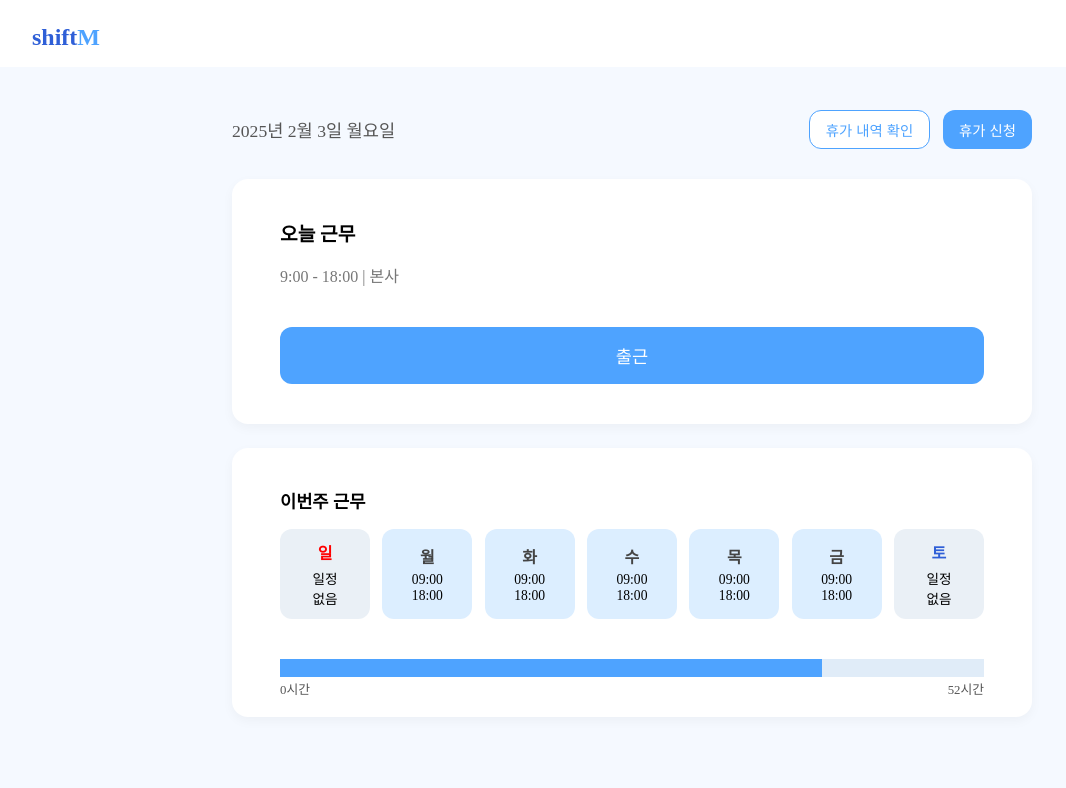
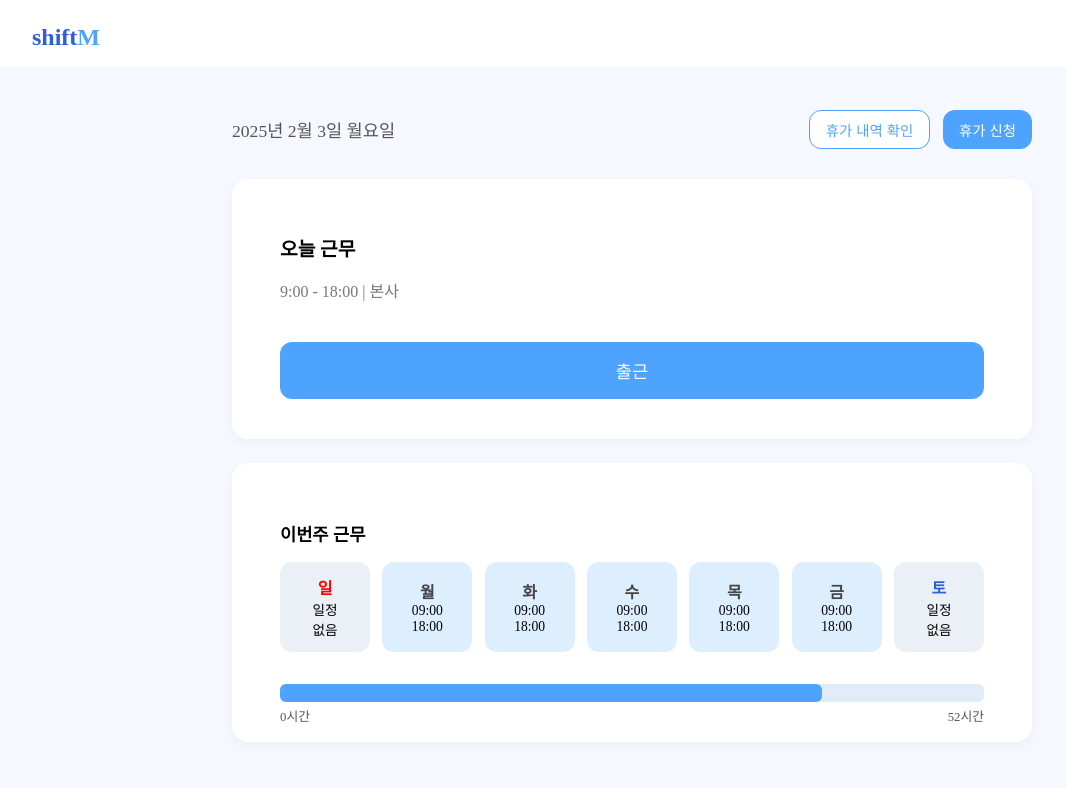
Before and after one commit to TEAMShiftM/ShiftM-WEB, a React (Vite) app: page /shifts in a window 1280 px wide. Shown: the top 788 px of the page, without its empty margins (8-1074 px from the left). Built offline with nearby package versions, Linux system fonts and the light colour scheme.

Commit message:
ui(#3): 이번주 근무 내역과 근무 시간 막대 컴포넌트 분리

```diff
--- /dev/null
+++ b/src/components/WeeklyProgressBar.jsx
@@ -0,0 +1,44 @@
+import React from "react";
+import styled from "styled-components";
+
+const WeeklyProgressBar = ({ totalHours, maxHours }) => {
+  const percentage = (totalHours / maxHours) * 100;
+
+  return (
+    <ProgressBarContainer>
+      <ProgressBarFill width={`${percentage}%`} />
+      <BarTextLeft>0시간</BarTextLeft>
+      <BarTextRight>{maxHours}시간</BarTextRight>
+    </ProgressBarContainer>
+  );
+};
+
+export default WeeklyProgressBar;
+
+const ProgressBarContainer = styled.div`
+  margin-top: 2rem;
+  position: relative;
+  height: 18px;
+  background: #e0ecf8;
+  border-radius: 6px;
+`;
+
+const ProgressBarFill = styled.div`
+  background: #4ea3ff;
+  height: 100%;
+  width: ${({ width }) => width};
+  border-radius: 6px;
+`;
+
+const BarTextLeft = styled.span`
+  position: absolute;
+  top: 22px;
+  left: 0;
+  font-size: 0.8rem;
+  color: #555;
+`;
+
+const BarTextRight = styled(BarTextLeft)`
+  left: auto;
+  right: 0;
+`;
--- /dev/null
+++ b/src/components/WeeklyShiftSummary.jsx
@@ -0,0 +1,53 @@
+import React from "react";
+import styled from "styled-components";
+
+const WeeklyShiftSummary = ({ weeklyData }) => {
+  return (
+    <WeekList>
+      {weeklyData.map((d, i) => (
+        <DayCard key={i} active={d.start !== ""}>
+          <DayName isSunday={i === 0} isSaturday={i === 6}>
+            {d.day}
+          </DayName>
+          <TimeText>
+            {d.start && d.end ? `${d.start}\n${d.end}` : "일정\n없음"}
+          </TimeText>
+        </DayCard>
+      ))}
+    </WeekList>
+  );
+};
+
+export default WeeklyShiftSummary;
+
+const WeekList = styled.div`
+  display: flex;
+  justify-content: space-between;
+  flex-wrap: nowrap;
+  gap: 0.3rem;
+`;
+
+const DayCard = styled.div`
+  background-color: ${({ active }) => (active ? "#dceeff" : "#eaf0f6")};
+  border-radius: 12px;
+  width: 90px;
+  height: 90px;
+  display: flex;
+  flex-direction: column;
+  justify-content: center;
+  align-items: center;
+`;
+
+const DayName = styled.p`
+  font-weight: bold;
+  margin: 0;
+  font-size: 1rem;
+  color: ${({ isSunday, isSaturday }) =>
+    isSunday ? "red" : isSaturday ? "#2f5fd7" : "#444"};
+`;
+
+const TimeText = styled.p`
+  font-size: 0.85rem;
+  white-space: pre-line;
+  margin: 0;
+`;
--- a/src/pages/Home.jsx
+++ b/src/pages/Home.jsx
@@ -2,6 +2,8 @@ import React, { useState } from "react";
 import styled from "styled-components";
 import Header from "../components/Header";
 import CheckInModal from "../components/CheckInModal";
+import WeeklyShiftSummary from "../components/WeeklyShiftSummary";
+import WeeklyProgressBar from "../components/WeeklyProgressBar";
 
 const Home = () => {
   const [isModalOpen, setIsModalOpen] = useState(false);
@@ -9,9 +11,9 @@ const Home = () => {
 
   const handleButtonClick = () => {
     if (status === "working") {
-      setStatus("checkedOut"); // 퇴근 처리
-    } else if (status === "none" || status === "checkedOut") {
-      setIsModalOpen(true); // 출근 처리
+      setStatus("checkedOut");
+    } else {
+      setIsModalOpen(true);
     }
   };
 
@@ -35,8 +37,7 @@ const Home = () => {
 
   return (
     <BackgroundWrapper>
-        <Header />
-
+      <Header />
       <Container>
         <DateRow>
           <DateText>2025년 2월 3일 월요일</DateText>
@@ -48,7 +49,7 @@ const Home = () => {
 
         <Card>
           <CardTitle>
-            오늘 근무{" "}
+            오늘 근무
             {status === "working" && <WorkingBadge>근무중</WorkingBadge>}
             {status === "checkedOut" && <WorkingBadge>퇴근</WorkingBadge>}
           </CardTitle>
@@ -60,23 +61,8 @@ const Home = () => {
 
         <Card>
           <SectionTitle>이번주 근무</SectionTitle>
-          <WeekList>
-            {weeklyData.map((d, i) => (
-              <DayCard key={i} active={d.start !== ""}>
-                <DayName isSunday={i === 0} isSaturday={i === 6}>
-                  {d.day}
-                </DayName>
-                <TimeText>
-                  {d.start && d.end ? `${d.start}\n${d.end}` : "일정\n없음"}
-                </TimeText>
-              </DayCard>
-            ))}
-          </WeekList>
-          <ProgressBarContainer>
-            <ProgressBarFill width={(totalHours / maxHours) * 100 + "%"} />
-            <BarTextLeft>0시간</BarTextLeft>
-            <BarTextRight>{maxHours}시간</BarTextRight>
-          </ProgressBarContainer>
+          <WeeklyShiftSummary weeklyData={weeklyData} />
+          <WeeklyProgressBar totalHours={totalHours} maxHours={maxHours} />
         </Card>
 
         <CheckInModal
@@ -92,7 +78,6 @@ const Home = () => {
 
 export default Home;
 
-// styled-components
 const BackgroundWrapper = styled.div`
   background-color: #f5f9ff;
   min-height: 100vh;
@@ -110,7 +95,6 @@ const DateRow = styled.div`
   justify-content: space-between;
   align-items: center;
   margin-bottom: 1.2rem;
-
   @media (max-width: 768px) {
     flex-direction: column;
     align-items: flex-start;
@@ -146,14 +130,13 @@ const OutlineButton = styled(FillButton)`
 const Card = styled.div`
   background: white;
   border-radius: 16px;
-  padding: 2.5rem 3.0rem;
+  padding: 2.5rem 3rem;
   margin-bottom: 1.5rem;
   box-shadow: 0 4px 12px rgba(0, 0, 0, 0.04);
 `;
 
 const CardTitle = styled.h2`
   font-size: 1.2rem;
-  margin-top: 0em;
   margin-bottom: 0.5rem;
 `;
 
@@ -184,65 +167,5 @@ const WorkingBadge = styled.span`
 
 const SectionTitle = styled.h3`
   font-size: 1.1rem;
-  margin-top: 0rem;
   margin-bottom: 1rem;
 `;
-
-const WeekList = styled.div`
-  display: flex;
-  justify-content: space-between;
-  flex-wrap: nowrap;
-  gap: 0.1rem;
-`;
-
-const DayCard = styled.div`
-  background-color: ${({ active }) => (active ? "#dceeff" : "#eaf0f6")};
-  border-radius: 12px;
-  width: 90px;
-  height: 90px;
-  display: flex;
-  flex-direction: column;
-  justify-content: center;
-  align-items: center;
-  gap: 4px;
-`;
-
-const DayName = styled.p`
-  font-weight: bold;
-  margin: 0;
-  font-size: 1rem;
-  color: ${({ isSunday, isSaturday }) =>
-    isSunday ? "red" : isSaturday ? "#2f5fd7" : "#444"};
-`;
-
-const TimeText = styled.p`
-  font-size: 0.85rem;
-  white-space: pre-line;
-  margin: 0;
-`;
-
-const ProgressBarContainer = styled.div`
-  margin-top: 2.5rem;
-  position: relative;
-  height: 18px;
-  background: #e0ecf8;
-`;
-
-const ProgressBarFill = styled.div`
-  background: #4ea3ff;
-  height: 100%;
-  width: ${({ width }) => width};
-`;
-
-const BarTextLeft = styled.span`
-  position: absolute;
-  top: 20px;
-  left: 0;
-  font-size: 0.8rem;
-  color: #555;
-`;
-
-const BarTextRight = styled(BarTextLeft)`
-  left: auto;
-  right: 0;
-`;
```
Also changed, not shown: src/pages/AdminShift.jsx (+51 -105 lines).
